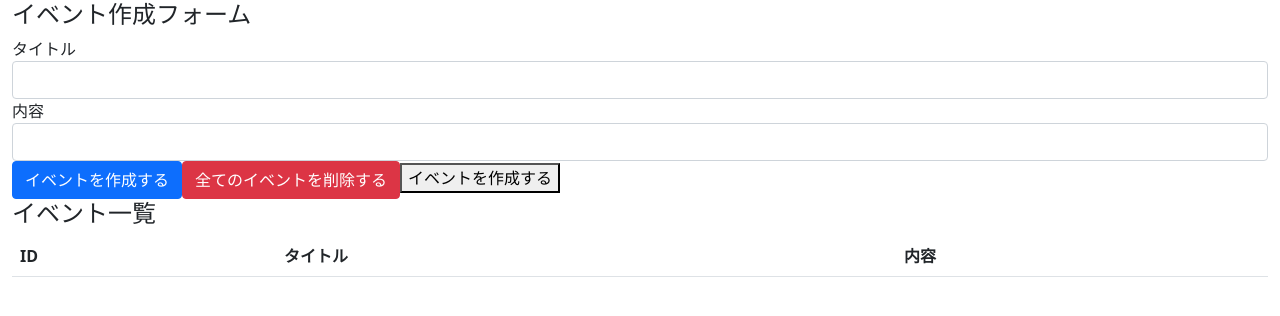
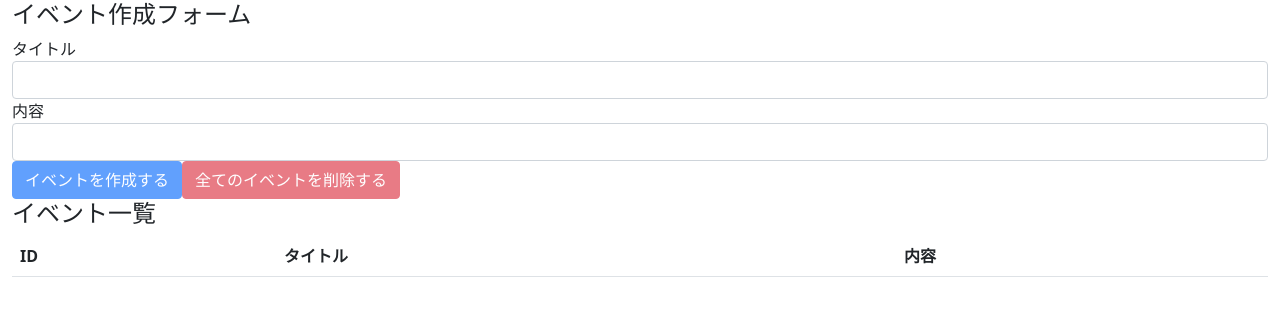
Before and after one commit to r-big-island/react-sample-app-101, a React (Create React App) app: page / in a window 1280 px wide. Shown: the top 316 px of the page. Built offline with nearby package versions, Linux system fonts and the light colour scheme.

Commit message:
implement all events deletion feature

```diff
--- a/src/components/App.tsx
+++ b/src/components/App.tsx
@@ -35,6 +35,17 @@
     setTitle("");
     setBody("");
   }
+
+  const deleteAllEvents = (e: React.MouseEvent<HTMLElement, MouseEvent>) => {
+    // ボタンクリック時に発生するsubmit()を抑止して画面リロードを防ぐ（状態遷移を管理するSPAにおいて、変更したコンポーネントの状態以外も再読み込みされるのは考え方にそぐわないため）
+    e.preventDefault();
+    const result = window.confirm('全てのイベントを本当に削除しても良いですか？');
+    if (result) dispatch({ type: 'DELETE_ALL_EVENTS' });
+  }
+
+  const unCreatable: boolean = title === '' || body === '';
+  const unDeletable: boolean = state.length === 0;
+
   return (
     // JSX記法では、通常のHTMLとは異なるルールでダグのプロパティを作成する必要がある
     <div className='container-fluid'>
@@ -51,9 +62,8 @@
           <label htmlFor='formEventBody'>内容</label>
           <input className='form-control' id='formEventBody' value={body} onChange={e => setBody(e.target.value)} />
         </div>
-        <button className='btn btn-primary' onClick={addEvent}>イベントを作成する</button>
-        <button className='btn btn-danger'>全てのイベントを削除する</button>
-        <button>イベントを作成する</button>
+        <button className='btn btn-primary' onClick={addEvent} disabled={unCreatable} >イベントを作成する</button>
+        <button className='btn btn-danger' onClick={deleteAllEvents} disabled={unDeletable} >全てのイベントを削除する</button>
       </form>
 
       <h4>イベント一覧</h4>
--- a/src/components/Event.tsx
+++ b/src/components/Event.tsx
@@ -11,7 +11,8 @@
 {
   const id = event.id;
   const handleClickDeleteButton = () => {
-    dispatch({ type: 'DELETE_EVENT', id})
+    const result = window.confirm(`イベント(id=${id})を本当に削除して良いですか？`);
+    if (result) dispatch({ type: 'DELETE_EVENT', id});
   }
   return (
     <tr>
```
